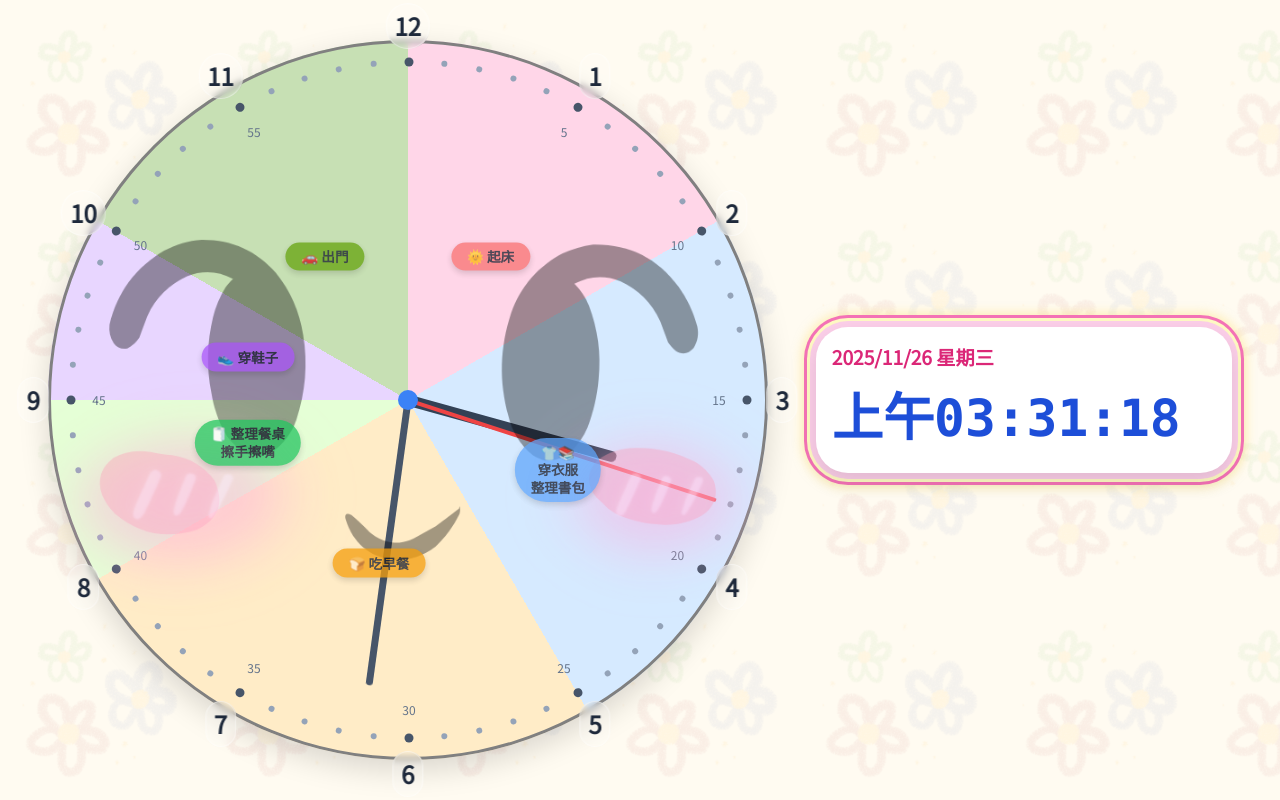
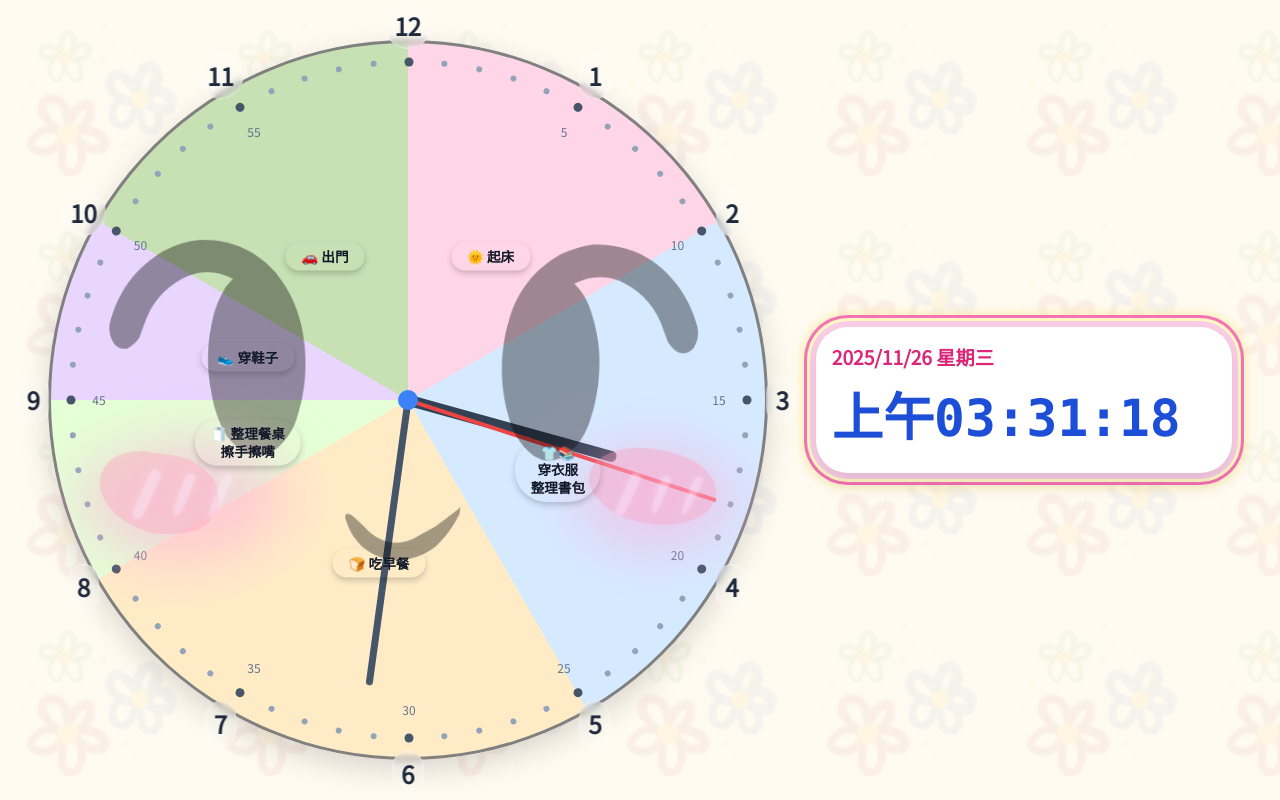
Before and after one commit to HannaHome/baby-clock2, a plain HTML site: page index.html in a window 1280 px wide. Drawn offline with nearby package versions, Linux system fonts and the light colour scheme.

Commit message:
Update index.html

```diff
--- a/index.html
+++ b/index.html
@@ -128,7 +128,7 @@
             font-size: 0.85rem;
             transition: transform 0.3s ease; /* 增加過渡效果 */
             /* 變更：不透明度提高到 1，確保文字清晰 */
-            opacity: 0.75;
+            opacity: 1;
         }
 
         /* 懸停或點擊時放大 */
@@ -317,12 +317,12 @@
 
         // 任務標籤資料
         const tasks = [
-            { emoji: '🌞', label: '起床', angle: 30, bgColor: '#F87171', cssClass: 'task-label' },
-            { emoji: '👕📚', label: '<br>穿衣服<br>整理書包', angle: 115, bgColor: '#60A5FA', cssClass: 'task-label' },
-            { emoji: '🍞', label: '吃早餐', angle: 190, bgColor: '#F59E0B', cssClass: 'task-label' },
-            { emoji: '🧻', label: '整理餐桌<br>擦手擦嘴', angle: 255, bgColor: '#22C55E', cssClass: 'task-label' },
-            { emoji: '👟', label: '穿鞋子', angle: 285, bgColor: '#A855F7', cssClass: 'task-label' },
-            { emoji: '🚗', label: '出門', angle: 330, bgColor: '#65A30D', cssClass: 'task-label' }
+            { emoji: '🌞', label: '起床', angle: 30, cssClass: 'task-label' },
+            { emoji: '👕📚', label: '<br>穿衣服<br>整理書包', angle: 115, cssClass: 'task-label' },
+            { emoji: '🍞', label: '吃早餐', angle: 190, cssClass: 'task-label' },
+            { emoji: '🧻', label: '整理餐桌<br>擦手擦嘴', angle: 255, cssClass: 'task-label' },
+            { emoji: '👟', label: '穿鞋子', angle: 285, cssClass: 'task-label' },
+            { emoji: '🚗', label: '出門', angle: 330, cssClass: 'task-label' }
         ];
 
         // DOM 元素參考
```
